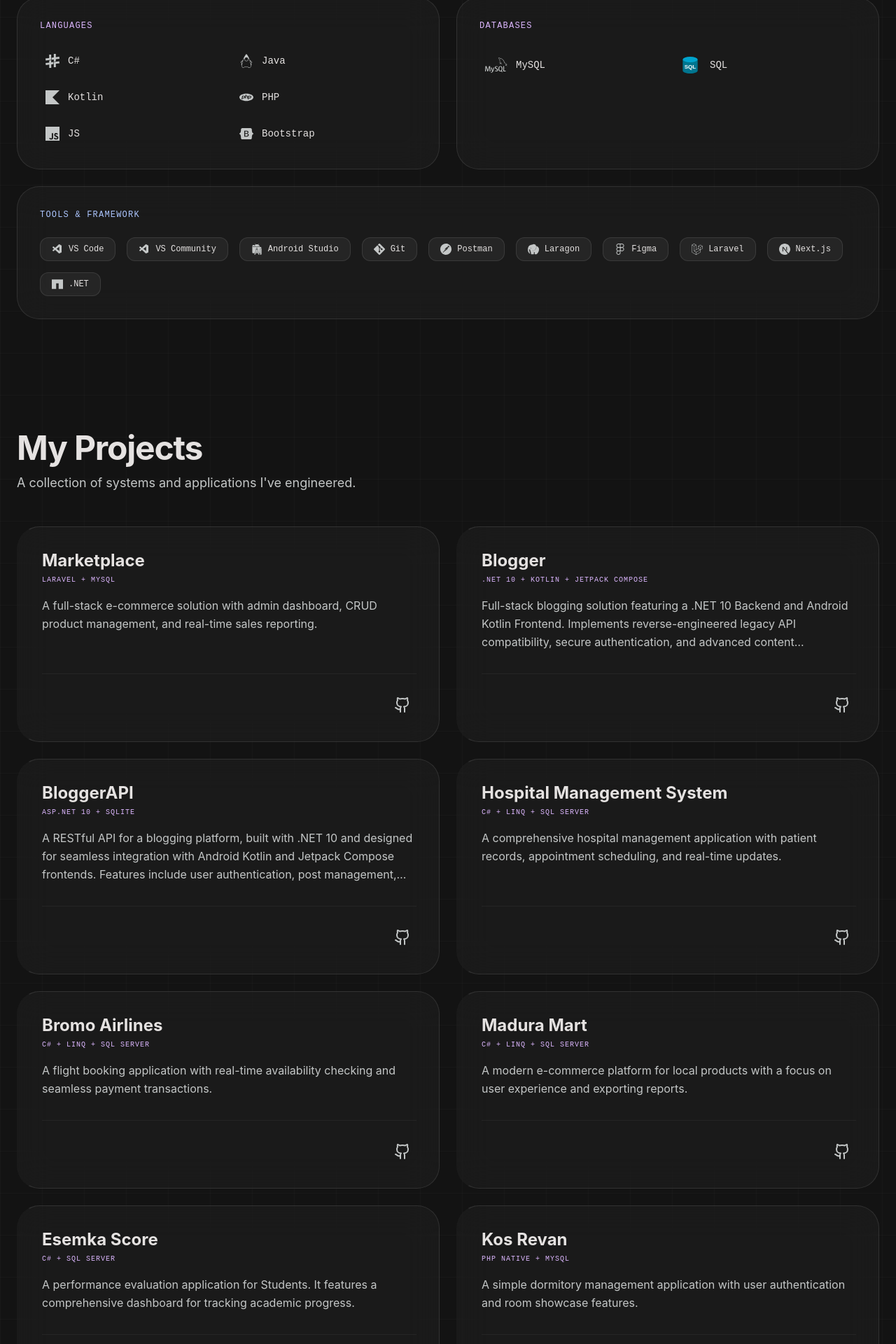
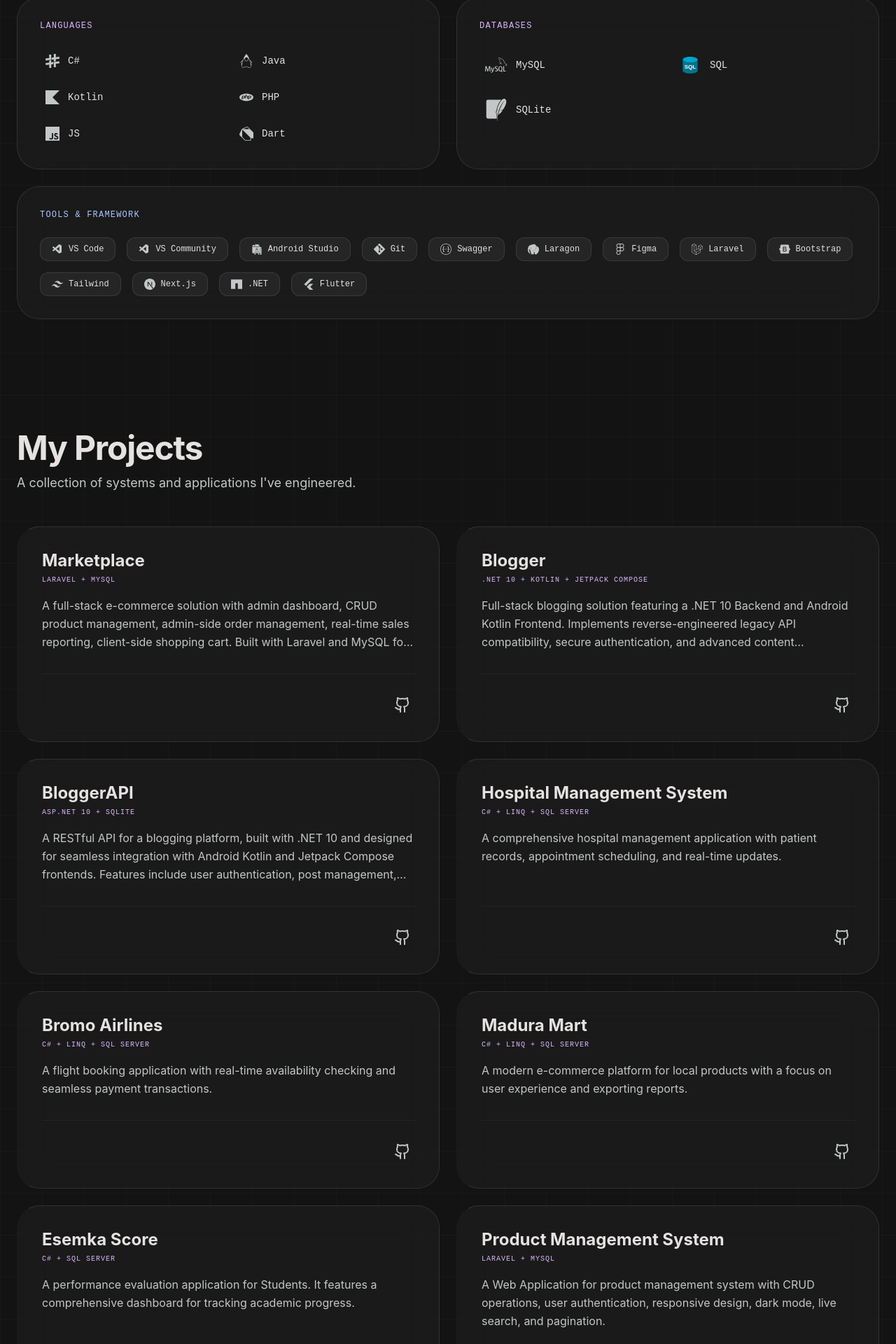
Before and after one commit to Chizuyu/Portofolio-V1, a React (Vite) app: page / in a window 1280 px wide. Shown: the part 1056-2976 px from the top of the page at 70% size. Built offline with nearby package versions, Linux system fonts and the light colour scheme.

Commit message:
feat: add new project and modify tech stack

```diff
--- a/src/App.tsx
+++ b/src/App.tsx
@@ -6,10 +6,10 @@
 import { useState, useEffect } from "react";
 import { AnimatePresence, motion } from "motion/react";
 import {
-  SiSharp, SiOpenjdk, SiKotlin, SiPhp, SiJavascript, SiHtml5,
+  SiSharp, SiOpenjdk, SiKotlin, SiPhp, SiJavascript, SiDart,
   SiMysql, SiSqlite, SiAndroidstudio,
-  SiGit, SiPostman, SiFigma, SiLaragon,
-  SiBootstrap, SiLaravel, SiNextdotjs, SiNetapp
+  SiGit, SiSwagger, SiFigma, SiLaragon, SiFlutter,
+  SiBootstrap, SiLaravel, SiNextdotjs, SiNetapp, SiTailwindcss,
 } from "react-icons/si";
 import { VscVscode } from "react-icons/vsc";
 import {
@@ -57,11 +57,12 @@ const SKILLS = {
     { name: 'Kotlin', icon: SiKotlin },
     { name: 'PHP', icon: SiPhp },
     { name: 'JS', icon: SiJavascript },
-    { name: 'Bootstrap', icon: SiBootstrap }, // Ganti HTML/CSS ke Tailwind agar keren
+    { name: 'Dart', icon: SiDart },
   ],
   databases: [
     { name: 'MySQL', icon: SiMysql },
-    { name: 'SQL', icon: SqlCustomIcon }
+    { name: 'SQL', icon: SqlCustomIcon },
+    { name: 'SQLite', icon: SiSqlite }
 
   ],
   tools: [
@@ -69,12 +70,15 @@ const SKILLS = {
     { name: 'VS Community', icon: VscVscode },
     { name: 'Android Studio', icon: SiAndroidstudio },
     { name: 'Git', icon: SiGit },
-    { name: 'Postman', icon: SiPostman },
+    { name: 'Swagger', icon: SiSwagger },
     { name: 'Laragon', icon: SiLaragon },
     { name: 'Figma', icon: SiFigma },
     { name: 'Laravel', icon: SiLaravel },
+    { name: 'Bootstrap', icon: SiBootstrap },
+    { name: 'Tailwind', icon: SiTailwindcss },
     { name: 'Next.js', icon: SiNextdotjs },
-    { name: '.NET', icon: SiNetapp }
+    { name: '.NET', icon: SiNetapp },
+    { name: 'Flutter', icon: SiFlutter },
   ]
 };
 
@@ -83,7 +87,7 @@ const PROJECTS = [
     title: "Marketplace",
     tech: "Laravel + MySQL",
     githubUrl: "https://github.com/Chizuyu/Marketplace",
-    desc: "A full-stack e-commerce solution with admin dashboard, CRUD product management, and real-time sales reporting."
+    desc: "A full-stack e-commerce solution with admin dashboard, CRUD product management, admin-side order management, real-time sales reporting, client-side shopping cart. Built with Laravel and MySQL for robust performance and scalability."
   },
   {
     title: "Blogger",
@@ -122,10 +126,10 @@ const PROJECTS = [
     desc: "A performance evaluation application for Students. It features a comprehensive dashboard for tracking academic progress."
   },
   {
-    title: "Kos Revan",
-    tech: "PHP Native + MySQL",
-    githubUrl: "https://github.com/Chizuyu/Website-Kos-Revan",
-    desc: "A simple dormitory management application with user authentication and room showcase features."
+    title: "Product Management System",
+    tech: "Laravel + MySQL",
+    githubUrl: "https://github.com/Chizuyu/Product-Management-System",
+    desc: "A Web Application for product management system with CRUD operations, user authentication, responsive design, dark mode, live search, and pagination."
   },
   {
     title: "Tetris",
```
